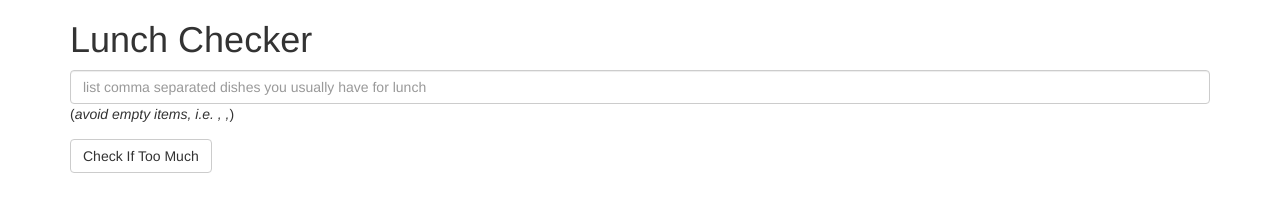
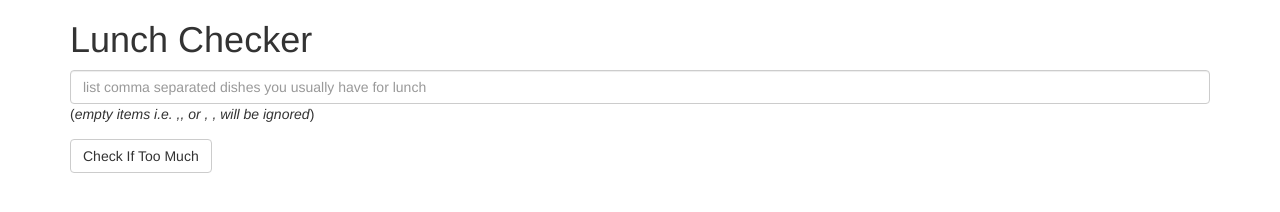
Before and after one commit to ShaleenMehta/mod1_solution, a plain HTML site: page index.html in a window 1280 px wide. Drawn offline with Linux system fonts and the light colour scheme.

Commit message:
Corrected the instruction msg rgd the empty items

```diff
--- a/index.html
+++ b/index.html
@@ -18,7 +18,7 @@
              <input id="lunch-menu" type="text"
              placeholder="list comma separated dishes you usually have for lunch"
              class="form-control"
-             ng-model = "txtLunchMenu"> (<i>avoid empty items, i.e. , ,</i>)
+             ng-model = "txtLunchMenu"> (<i>empty items i.e. ,, or , , will be ignored</i>)
          </div>
          <div class="form-group">
              <button class="btn btn-default" ng-click = "btnCheck()">Check If Too Much</button>
```
